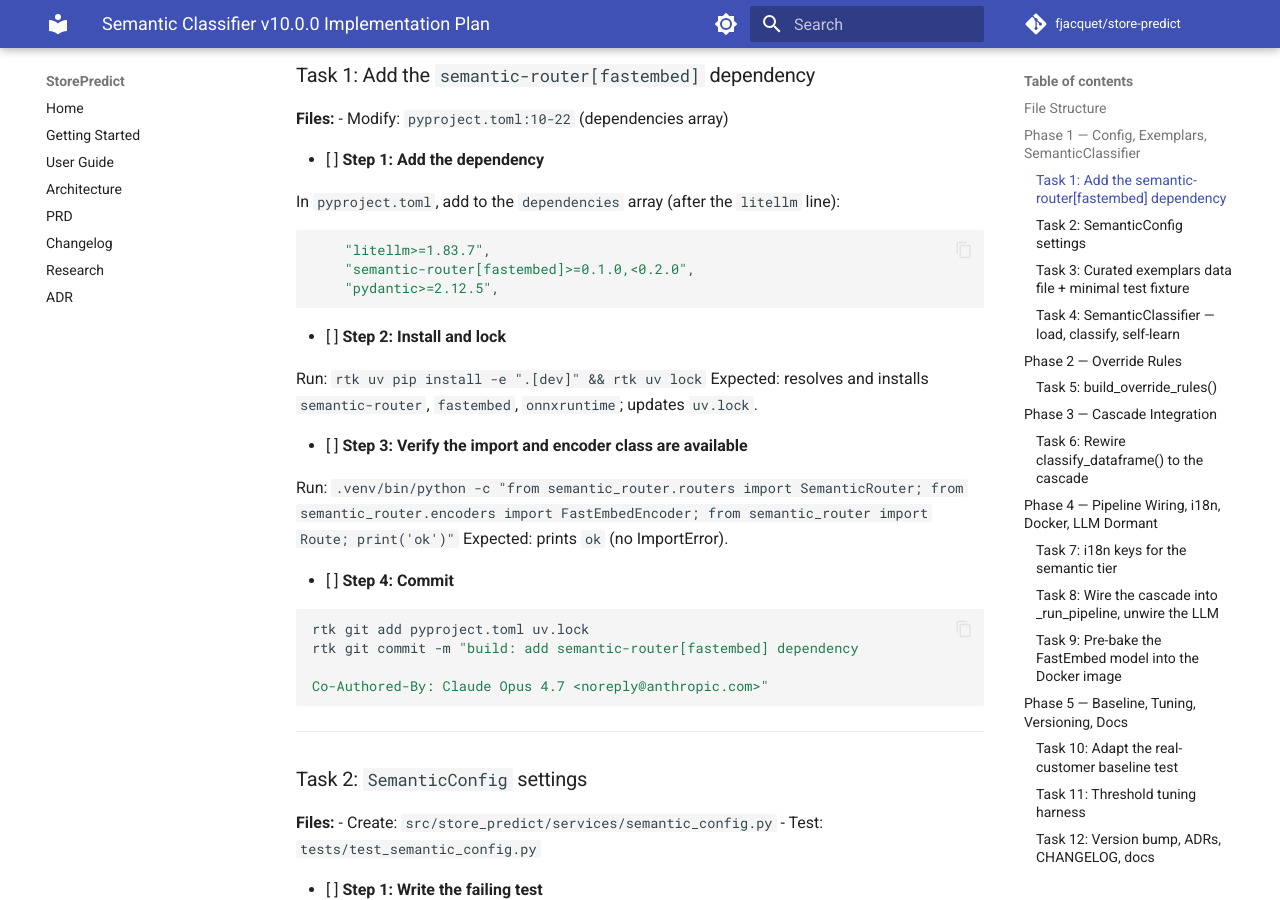
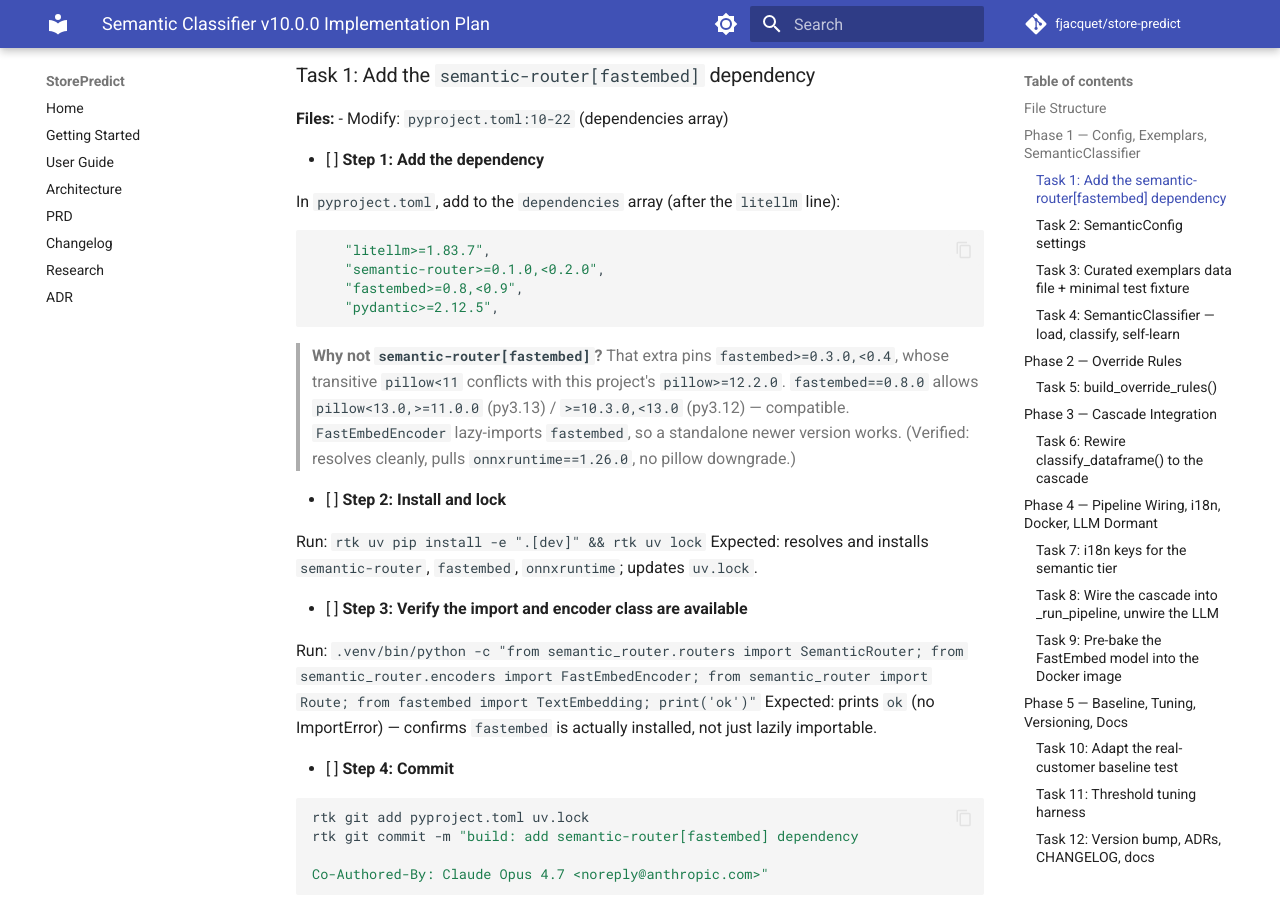
Before and after one commit to fjacquet/store-predict, an MkDocs documentation site: the page built from docs/superpowers/plans/2026-05-23-semantic-classifier-v10.md, in a window 1280 px wide and 900 px high, scrolled down 1525 px. Built offline with MkDocs 1.6.1 and Material for MkDocs 9.7.7, drawn with Linux system fonts in a browser that asks for light colours; comment, search, counter and statistics services are not loaded.

Commit message:
docs(plan): correct Task 1 dependency spec (fastembed direct, pillow conflict)
Co-Authored-By: Claude Opus 4.7 <noreply@anthropic.com>

````diff
--- a/docs/superpowers/plans/2026-05-23-semantic-classifier-v10.md
+++ b/docs/superpowers/plans/2026-05-23-semantic-classifier-v10.md
@@ -58,9 +58,12 @@ In `pyproject.toml`, add to the `dependencies` array (after the `litellm` line):
 
 ```toml
     "litellm>=1.83.7",
-    "semantic-router[fastembed]>=0.1.0,<0.2.0",
+    "semantic-router>=0.1.0,<0.2.0",
+    "fastembed>=0.8,<0.9",
     "pydantic>=2.12.5",
 ```
+
+> **Why not `semantic-router[fastembed]`?** That extra pins `fastembed>=0.3.0,<0.4`, whose transitive `pillow<11` conflicts with this project's `pillow>=12.2.0`. `fastembed==0.8.0` allows `pillow<13.0,>=11.0.0` (py3.13) / `>=10.3.0,<13.0` (py3.12) — compatible. `FastEmbedEncoder` lazy-imports `fastembed`, so a standalone newer version works. (Verified: resolves cleanly, pulls `onnxruntime==1.26.0`, no pillow downgrade.)
 
 - [ ] **Step 2: Install and lock**
 
@@ -69,8 +72,8 @@ Expected: resolves and installs `semantic-router`, `fastembed`, `onnxruntime`; u
 
 - [ ] **Step 3: Verify the import and encoder class are available**
 
-Run: `.venv/bin/python -c "from semantic_router.routers import SemanticRouter; from semantic_router.encoders import FastEmbedEncoder; from semantic_router import Route; print('ok')"`
-Expected: prints `ok` (no ImportError).
+Run: `.venv/bin/python -c "from semantic_router.routers import SemanticRouter; from semantic_router.encoders import FastEmbedEncoder; from semantic_router import Route; from fastembed import TextEmbedding; print('ok')"`
+Expected: prints `ok` (no ImportError) — confirms `fastembed` is actually installed, not just lazily importable.
 
 - [ ] **Step 4: Commit**
 
````
